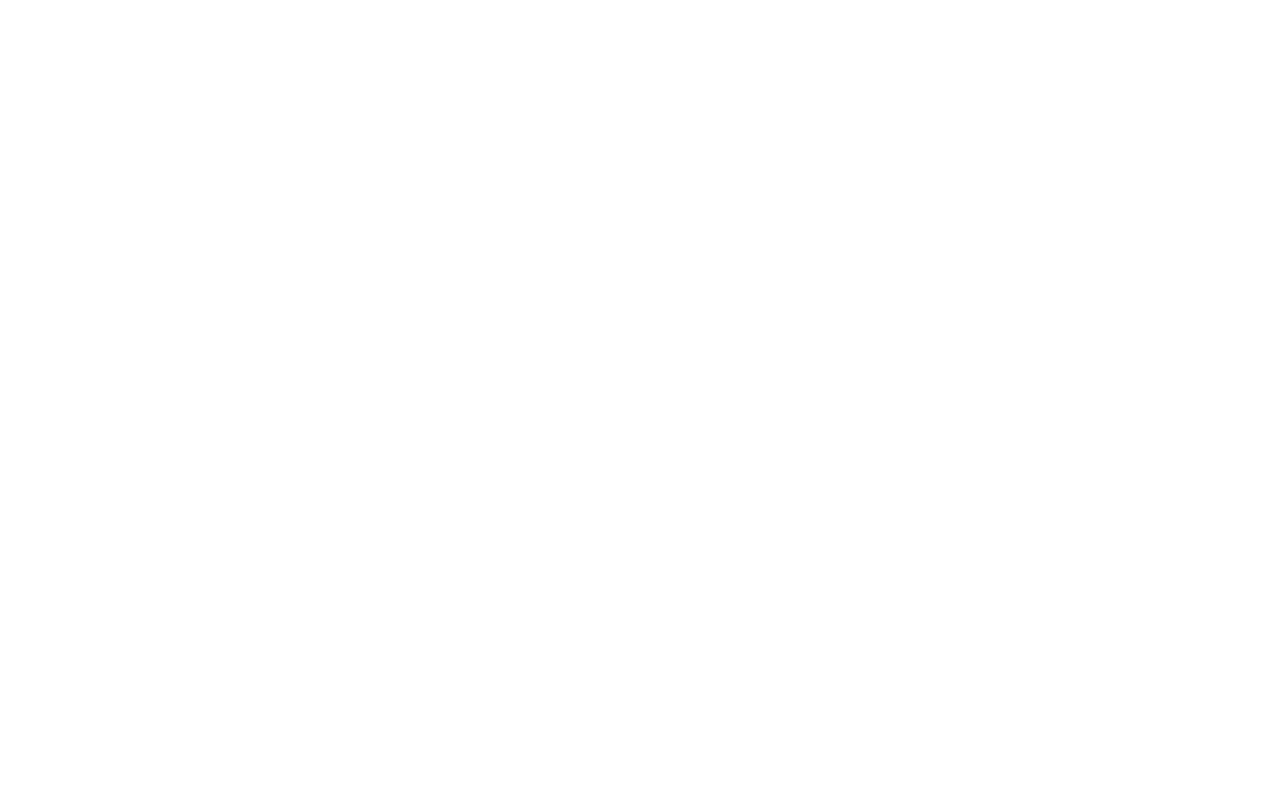
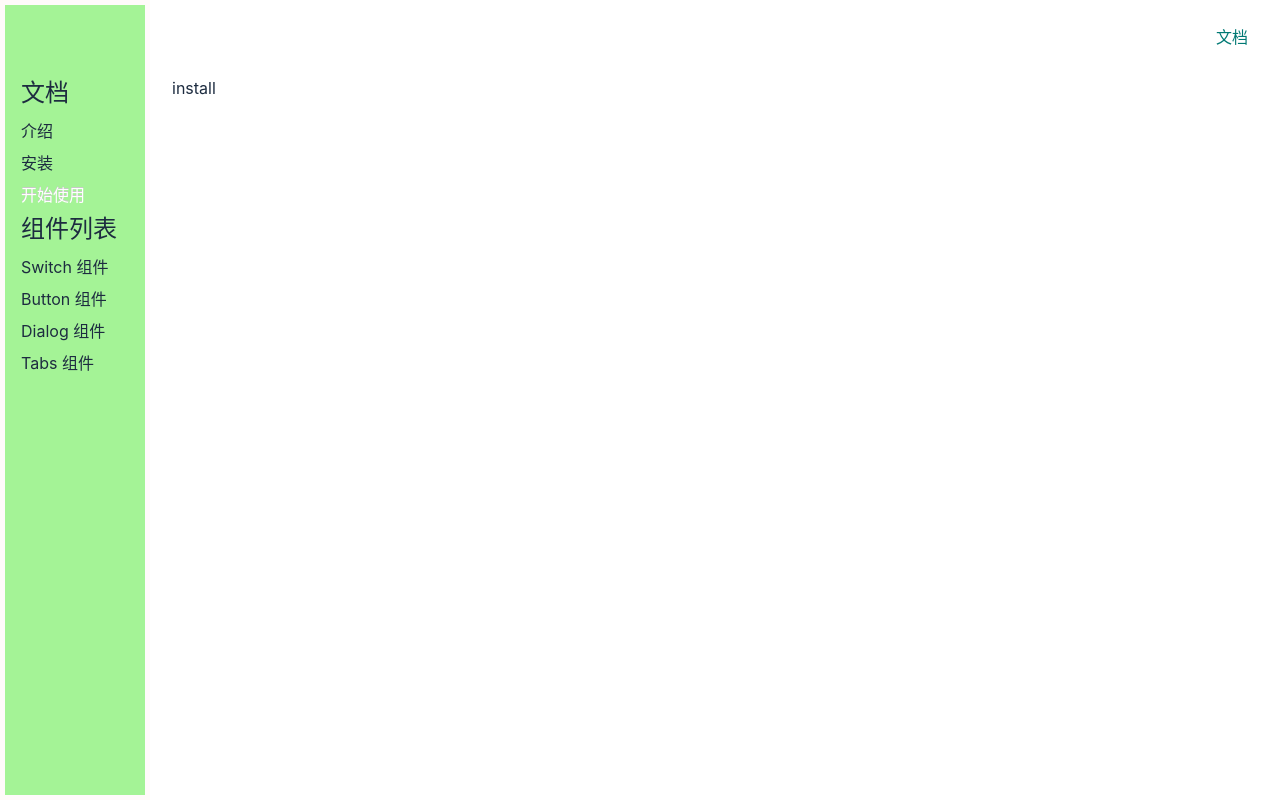
Before and after one commit to Kidnapped33/puzzle-ui, a Vue app: page /#/doc/install in a window 1280 px wide. Before the commit this address had no page. Built offline with nearby package versions, Linux system fonts and the light colour scheme.

Commit message:
高亮当前路由

```diff
--- a/src/components/Topnav.vue
+++ b/src/components/Topnav.vue
@@ -51,7 +51,7 @@
     top: 0;
     left: 0;
     width: 100%;
-    z-index: 10;
+    z-index: 20;
     justify-content: center;
     align-items: center;
 
--- a/src/views/Doc.vue
+++ b/src/views/Doc.vue
@@ -3,6 +3,18 @@
     <Topnav toggleMenuButtonVisible class="nav" />
     <div class="content">
         <aside v-if="asideVisible">
+            <h2>文档</h2>
+            <ol>
+                <li>
+                    <router-link to="/doc/intro">介绍</router-link>
+                </li>
+                <li>
+                    <router-link to="/doc/get-started">安装</router-link>
+                </li>
+                <li>
+                    <router-link to="/doc/install">开始使用</router-link>
+                </li>
+            </ol>
             <h2>组件列表</h2>
             <ol>
                 <li>
@@ -46,6 +58,12 @@
 </script>
 
 <style lang="scss" scoped>
+.router-link-active {
+    // text-decoration: underline;
+    text-shadow: rgb(200, 200, 200) 0 -1px;
+    color: white;
+}
+
 .layout {
     display: flex;
     flex-direction: column;
@@ -81,7 +99,7 @@
 }
 
 aside {
-    background: #e4dddd;
+    background: #a4f396;
     width: 150px;
     padding: 16px;
     position: fixed;
--- /dev/null
+++ b/src/views/GetStarted.vue
@@ -0,0 +1,5 @@
+<template>
+<div>
+    GET
+</div>
+</template>
--- /dev/null
+++ b/src/views/Install.vue
@@ -0,0 +1,5 @@
+<template>
+<div>
+    install
+</div>
+</template>
--- /dev/null
+++ b/src/views/Intro.vue
@@ -0,0 +1,5 @@
+<template>
+<div>
+    intro
+</div>
+</template>
```
Also changed, not shown: src/router.ts (+7 -0 lines).
